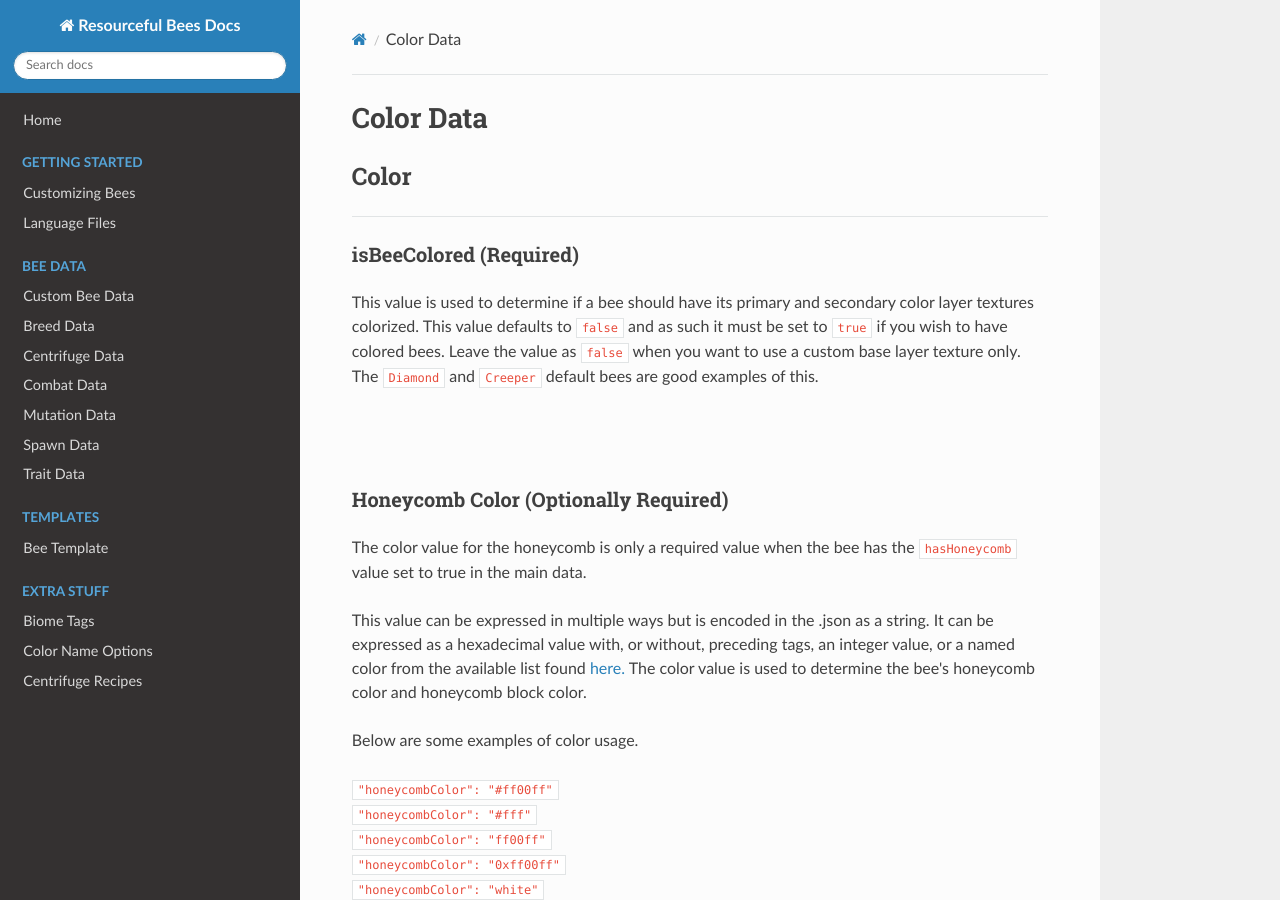
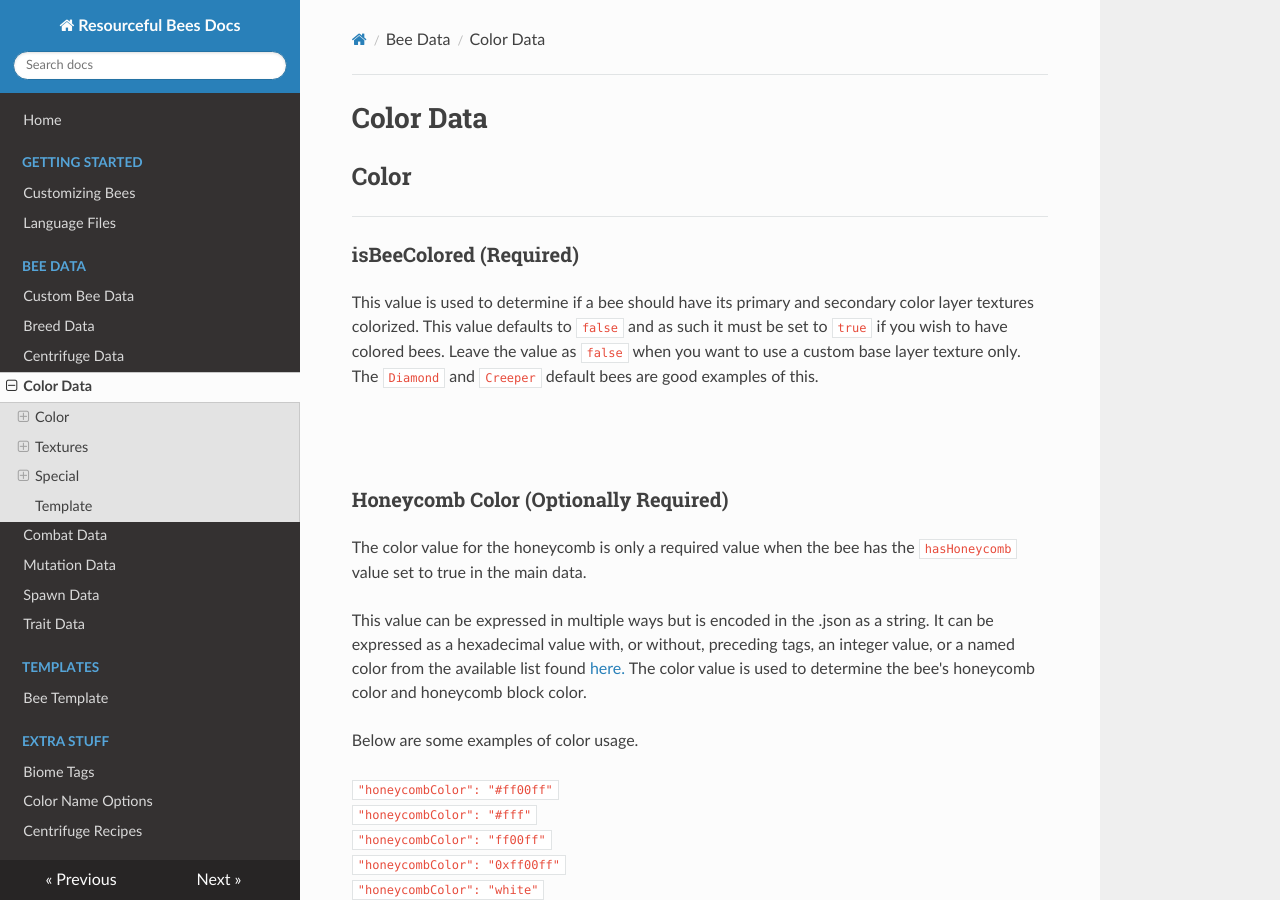
Before and after one commit to Team-Resourceful/ResourcefulBeesDocs, an MkDocs documentation site: the page built from docs/bee_data/color_data.md, in a window 1280 px wide and 900 px high. Built offline with MkDocs 1.6.1, drawn with Linux system fonts in a browser that asks for light colours; nearby versions of some CDN libraries.

Commit message:
Update mkdocs.yml

```diff
--- a/mkdocs.yml
+++ b/mkdocs.yml
@@ -7,6 +7,7 @@ nav:
     - Custom Bee Data : 'bee_data/custom_bee_data.md'
     - Breed Data : 'bee_data/breed_data.md'
     - Centrifuge Data : 'bee_data/centrifuge_data.md'
+    - Color Data : 'bee_data/color_data.md'
     - Combat Data : 'bee_data/combat_data.md'
     - Mutation Data : 'bee_data/mutation_data.md'
     - Spawn Data : 'bee_data/spawn_data.md'
```
